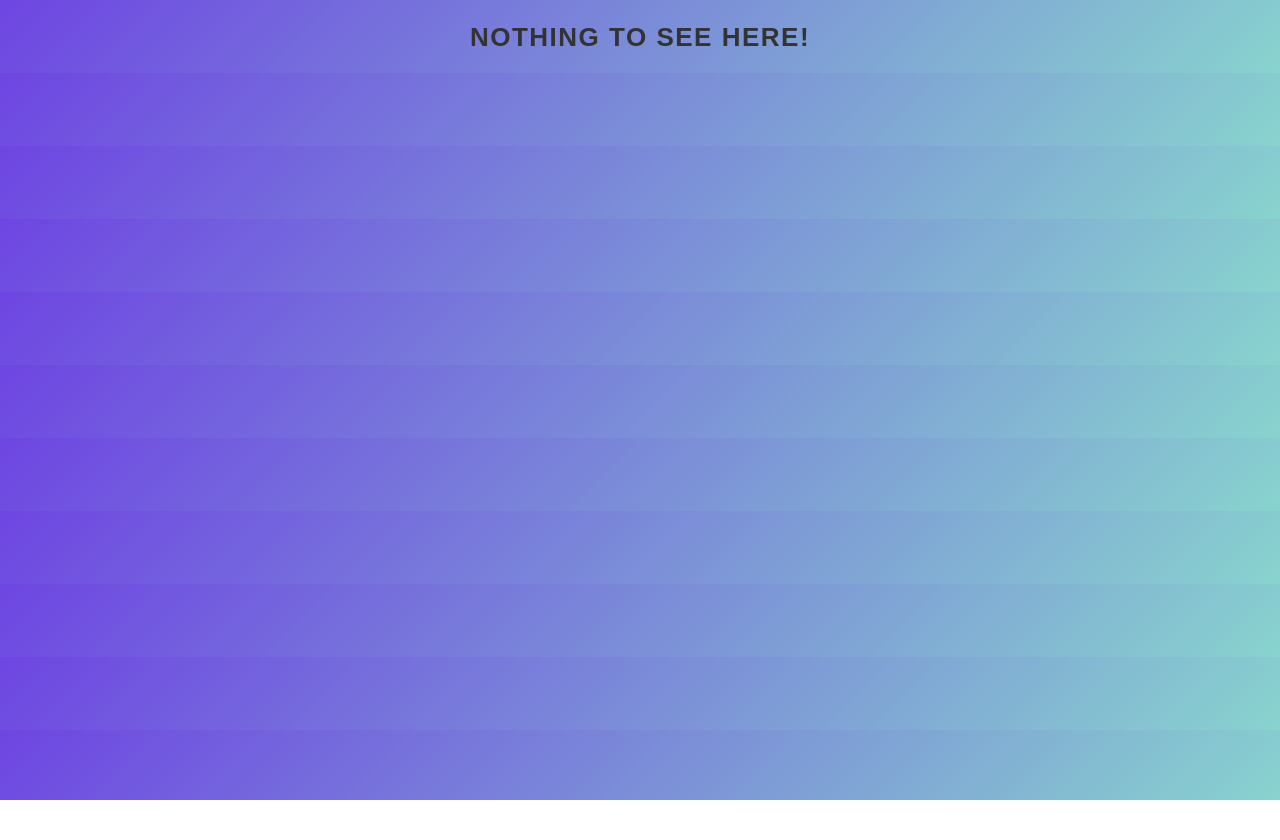
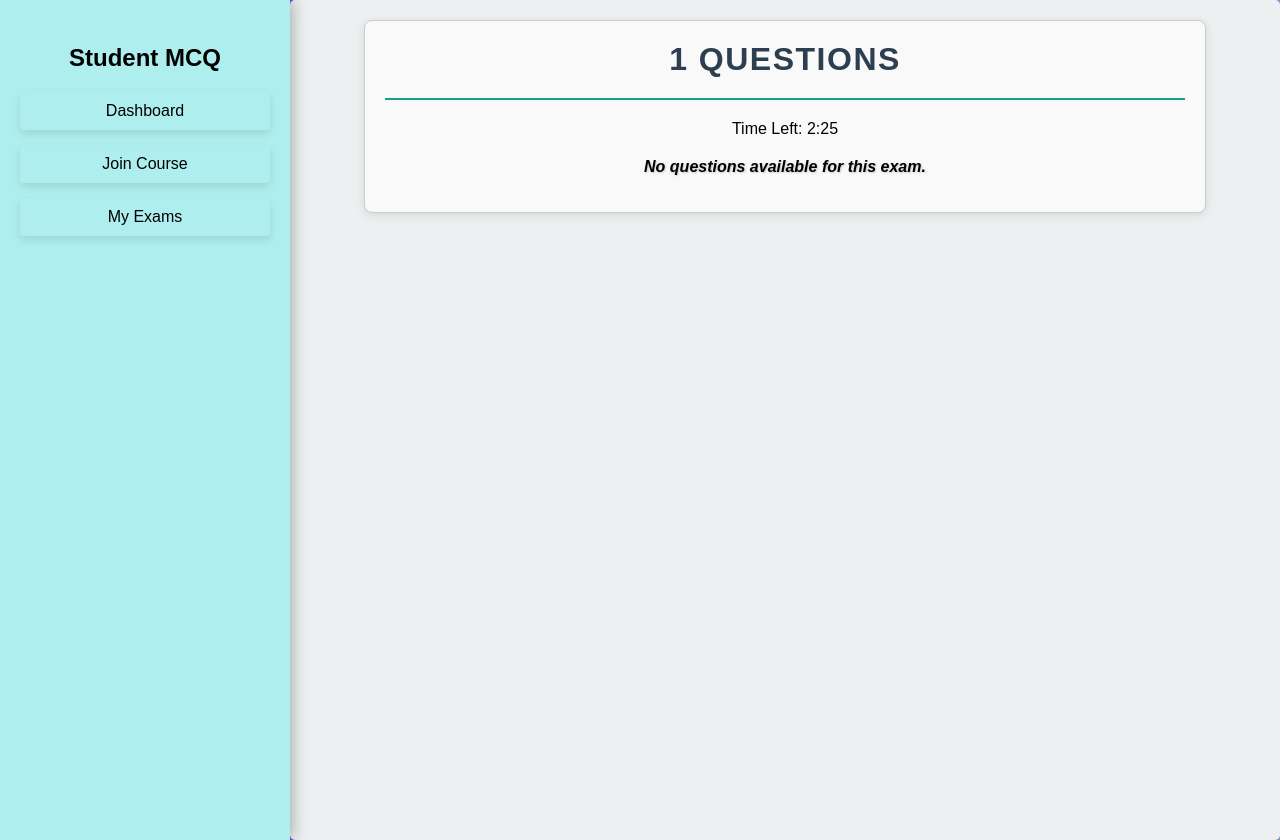
Before and after one commit to vinayakac/mcq, a React (Create React App) app in the folder webfront/: page /exam/1 in a window 1280 px wide. Before the commit the page ends 800 px from the top, so only its background shows below. Built offline with nearby package versions, Linux system fonts and the light colour scheme.

Commit message:
add questions

```diff
--- a/webfront/src/App.js
+++ b/webfront/src/App.js
@@ -38,7 +38,7 @@ function App() {
           {/* Default message */}
           <Route path="join-course" element={<JoinCourse />} />
           <Route path="my-exams" element={<MyExams />} />
-          <Route path="my-exams/:examId" element={<Exam />} />
+          <Route path="/exam/:examId" element={<Exam />} />
         </Route>
         <Route path="/admin-login" element={<AdminLogin />} />
         <Route
--- a/webfront/src/components/Exam.js
+++ b/webfront/src/components/Exam.js
@@ -12,7 +12,7 @@ const Exam = () => {
 
   // Fetch questions based on examId
   useEffect(() => {
-    const fetchedQuestions = mcqData[examId] || [];
+    const fetchedQuestions = mcqData[examId.replace(/-/g, " ")] || []; // Convert back to space
     setQuestions(fetchedQuestions);
   }, [examId]);
 
@@ -45,7 +45,7 @@ const Exam = () => {
 
   return (
     <div className="exam-container">
-      <h2>{examId} Questions</h2>
+      <h2>{examId.replace(/-/g, " ")} Questions</h2>
       <div>
         Time Left: {Math.floor(timeLeft / 60)}:
         {("0" + (timeLeft % 60)).slice(-2)}
@@ -62,7 +62,7 @@ const Exam = () => {
                 <label>
                   <input
                     type="radio"
-                    name={"question-${currentQuestionIndex}"}
+                    name={`question-${currentQuestionIndex}`} // Use backticks for template literal
                     value={option}
                     checked={selectedAnswers[currentQuestionIndex] === option}
                     onChange={() => handleAnswerSelect(option)}
--- a/webfront/src/components/MyExams.js
+++ b/webfront/src/components/MyExams.js
@@ -1,12 +1,8 @@
 import React from "react";
-import { Link, useOutletContext } from "react-router-dom";
+import { Link } from "react-router-dom";
 import "./MyExams.css";
 
 const MyExams = () => {
-  // Set default value for context to prevent errors if it's undefined
-  const context = useOutletContext() || {};
-  const joinCourse = context.joinCourse || [];
-
   const exams = [
     { id: 1, name: "Typing Exam 1", courseId: 1 },
     { id: 2, name: "Typing Exam 2", courseId: 1 },
@@ -55,7 +51,7 @@ const MyExams = () => {
                       courseExams.map((exam) => (
                         <Link
                           key={exam.id}
-                          to={`/student-dashboard/my-exams/${exam.name}`}
+                          to={`/exam/${exam.name.replace(/\s+/g, "-")}`} // Replace spaces with dashes for URL
                         >
                           <button className="take-exam-button">
                             {`Take ${exam.name}`}
```
